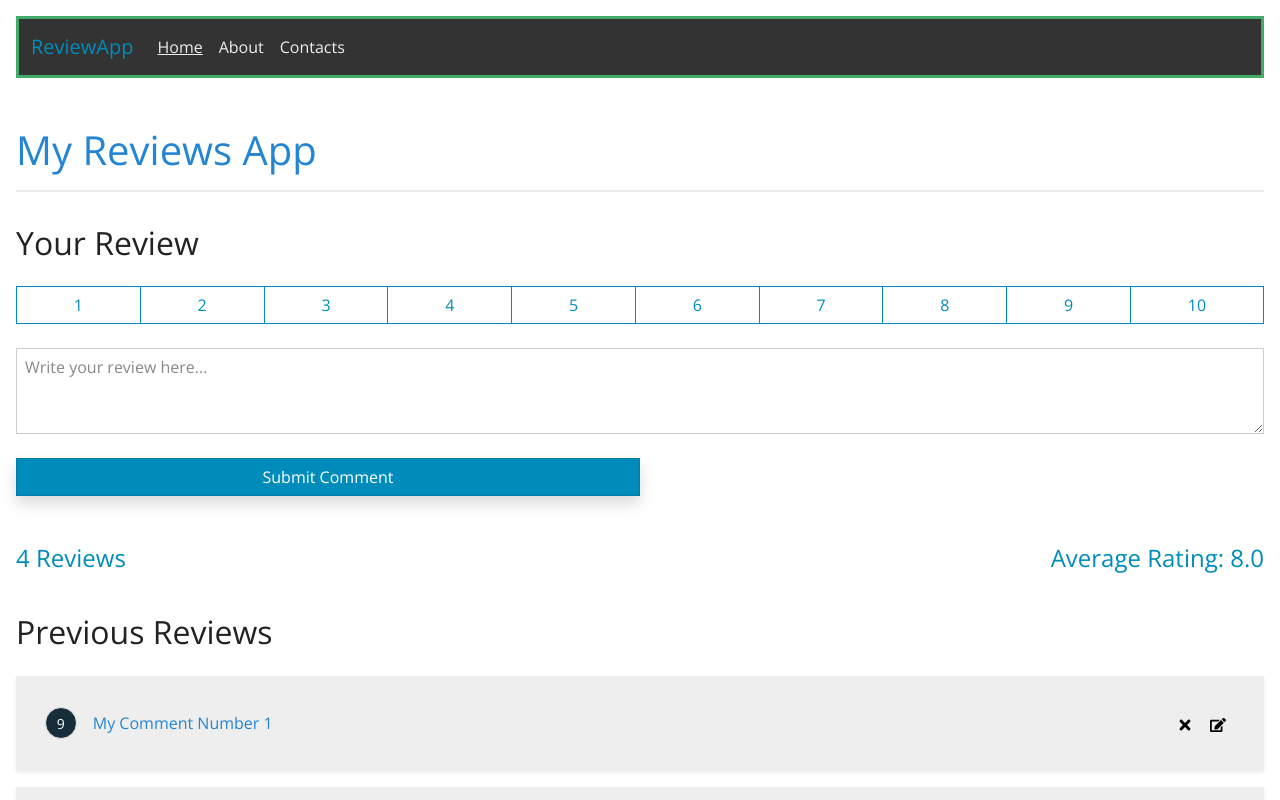
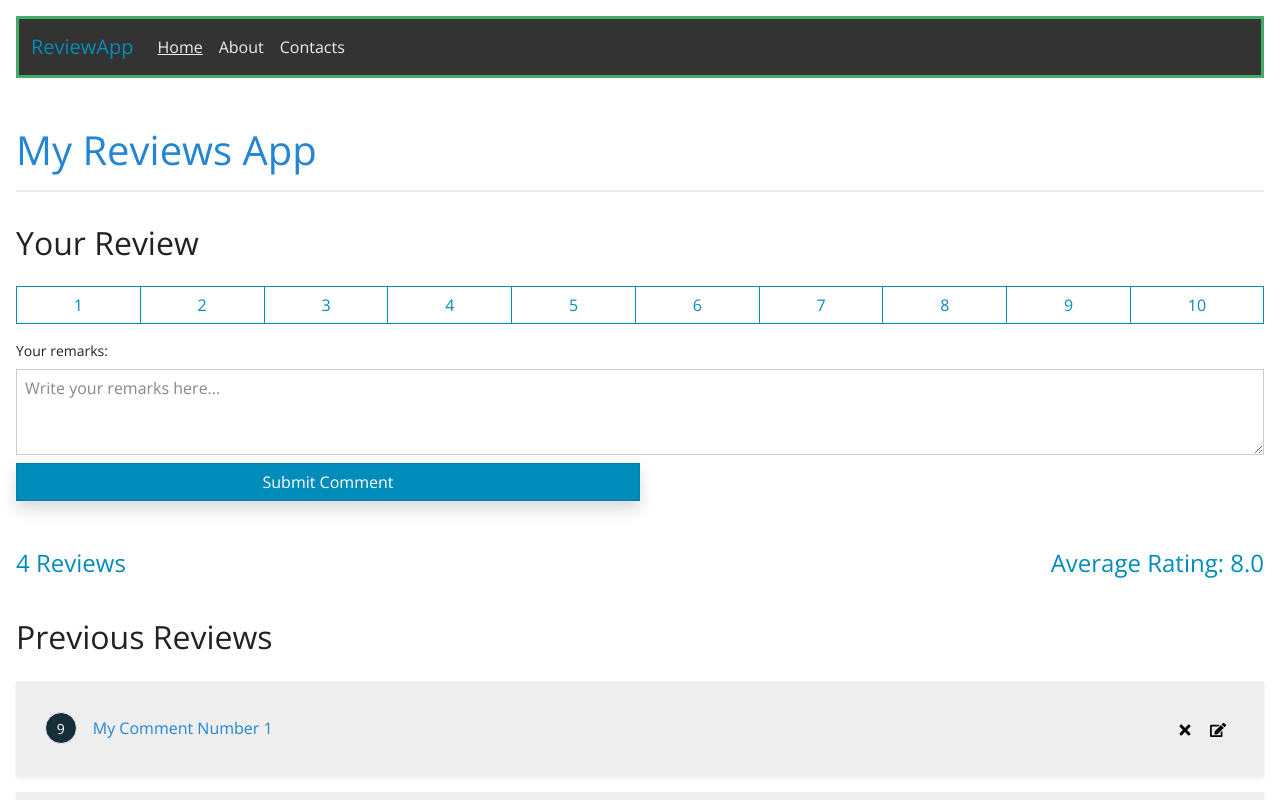
Before and after one commit to CollinsKippy/review-app-rt, a React (Create React App) app: page / in a window 1280 px wide. Shown: the top 800 px of the page. Built offline with nearby package versions, Linux system fonts and the light colour scheme.

Commit message:
bug fixes

```diff
--- a/src/components/RatingSelect.jsx
+++ b/src/components/RatingSelect.jsx
@@ -6,8 +6,8 @@ function RatingSelect() {
   const [rating, setRating] = useState(null);
 
   useEffect(() => {
-    if (!editableObject?.review?.edited) {
-      setRating((prevRating) => editableObject?.review?.rating);
+    if (!editableObject?.edited) {
+      setRating((_) => editableObject?.review?.rating);
     }
   }, [editableObject]);
 
--- a/src/components/ReviewForm.jsx
+++ b/src/components/ReviewForm.jsx
@@ -11,7 +11,8 @@ function ReviewForm() {
   const [isBeingEdited, setIsBeingEdited] = useState(false);
 
   useEffect(() => {
-    if (editableObject && !editableObject?.review?.edited) {
+    if (editableObject) {
+      setHasError(false);
       setComment((_) => editableObject?.review?.comment);
       setIsBeingEdited((_) => setIsBeingEdited(true));
     }
@@ -24,30 +25,40 @@ function ReviewForm() {
   const onSubmit = (evt) => {
     evt.preventDefault();
 
+    console.log(comment);
+    console.log(rating);
+
     if (!comment || !rating) {
       setHasError(true);
+      return;
     } else {
       setHasError(false);
 
       if (isBeingEdited) {
-        onUpdateCompleted({ id: editableObject?.review?.id, comment, rating });
+        onUpdateCompleted({
+          id: editableObject?.review?.id,
+          comment,
+          rating,
+        });
       } else {
         onAddReview({ comment, rating });
       }
       setComment('');
+      setIsBeingEdited(false);
     }
   };
 
   return (
     <>
       <h2 className='mb-4'>Your Review</h2>
-      <form onSubmit={onSubmit} className='d-flex flex-column gap-4'>
+      <form onSubmit={onSubmit} className='d-flex flex-column gap-2'>
         <RatingSelect />
+        <label htmlFor='comment' className='mt-2'>Your remarks:</label>
         <textarea
           type='text'
           rows={3}
           className='form-control'
-          placeholder='Write your review here...'
+          placeholder='Write your remarks here...'
           name='comment'
           id='comment'
           value={comment}
--- a/src/contexts/ReviewContext.jsx
+++ b/src/contexts/ReviewContext.jsx
@@ -8,7 +8,7 @@ export default ReviewContext;
 export function ReviewProvider({ children }) {
   const [reviews, setReviews] = useState(ReviewData);
   const [rating, setRating] = useState();
-  const [editableObject, setEditableObject] = useState({});
+  const [editableObject, setEditableObject] = useState();
 
   const handleRatingSelected = (rating) => {
     setRating(rating);
@@ -22,6 +22,8 @@ export function ReviewProvider({ children }) {
     };
 
     setReviews((reviews) => [newReview, ...reviews]);
+    setRating(null);
+    setEditableObject((_) => null);
   };
 
   const handleDelete = (id) => {
@@ -49,6 +51,8 @@ export function ReviewProvider({ children }) {
         }),
       ];
     });
+
+    setEditableObject((_) => null);
   };
 
   return (
```
